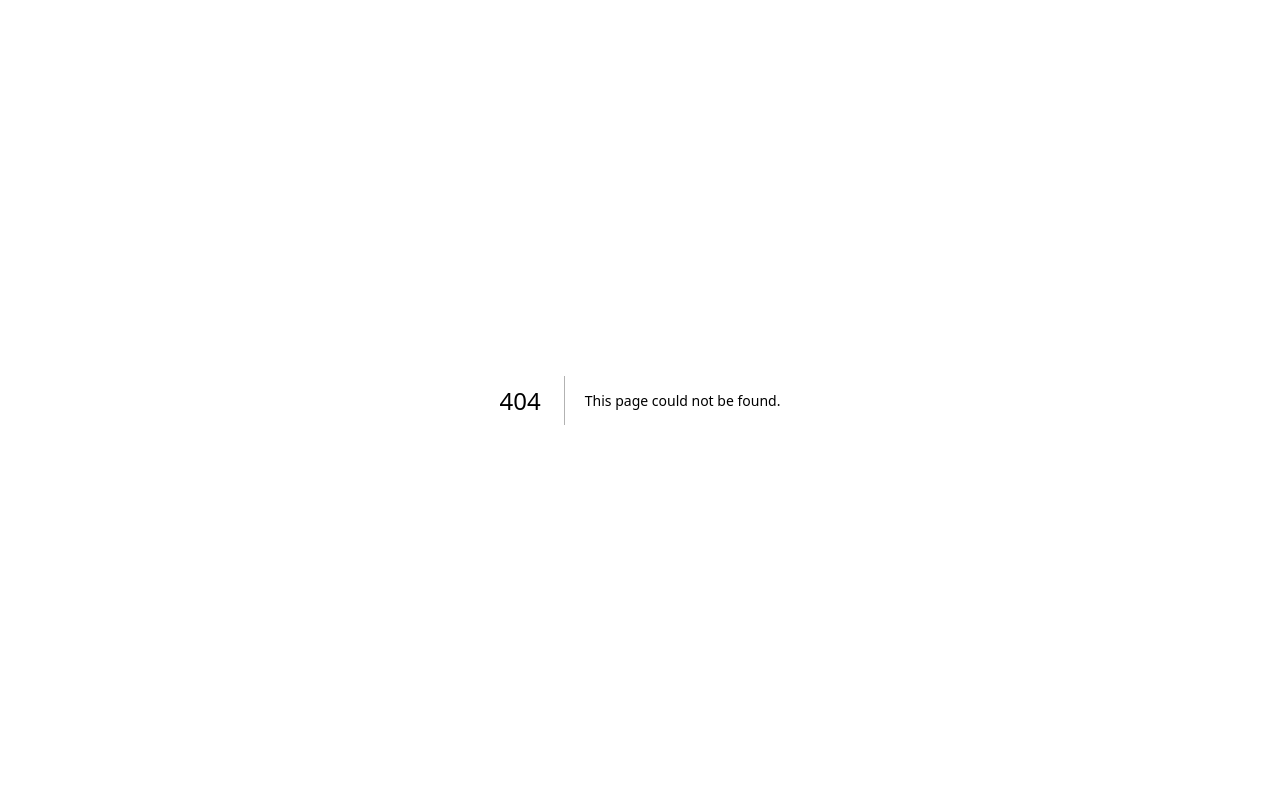
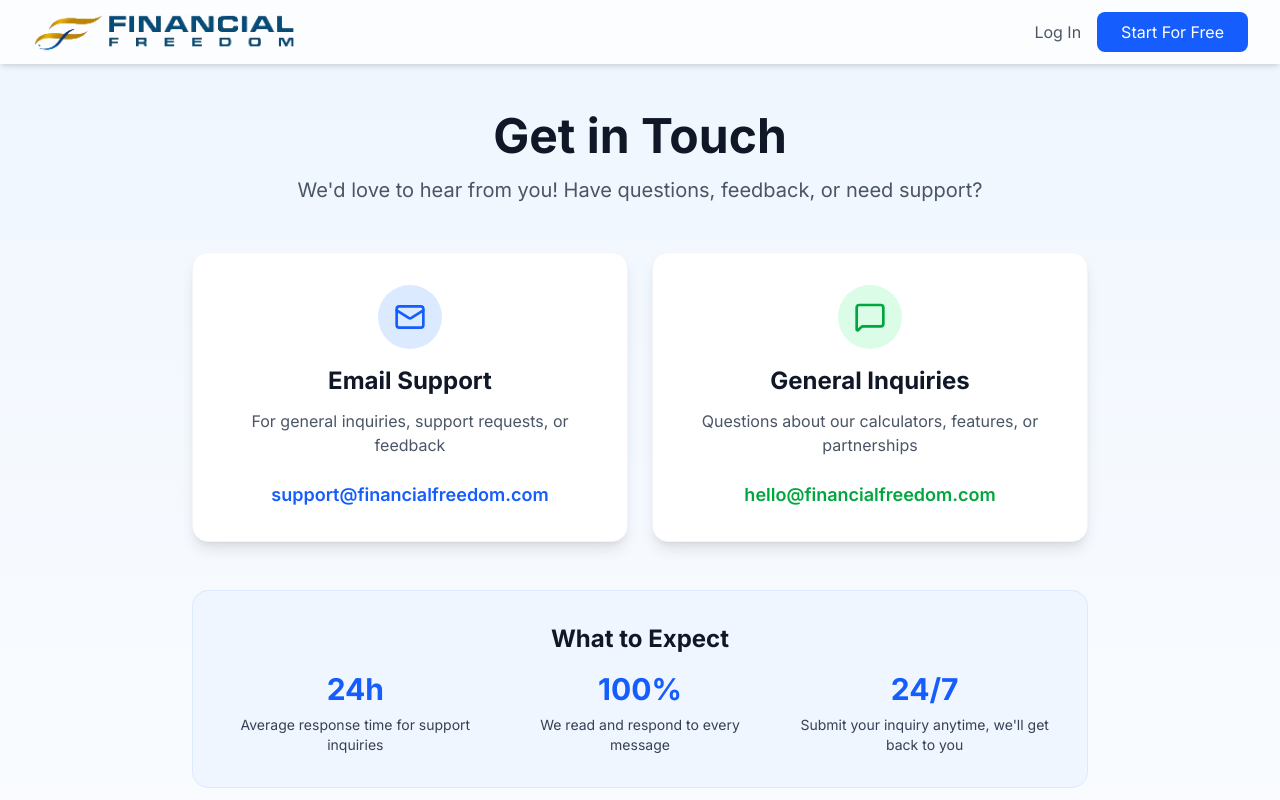
Before and after one commit to ssantomauro/financial-freedom, a Next.js app: page /contact in a window 1280 px wide. Before the commit this address had no page. Shown: the top 800 px of the page. Built offline with nearby package versions, Linux system fonts and the light colour scheme; no server answers.

Commit message:
Contact page

```diff
--- /dev/null
+++ b/src/app/(public)/contact/page.tsx
@@ -0,0 +1,121 @@
+import Link from 'next/link'
+import { Mail, MessageSquare } from 'lucide-react'
+import { HomeNavigation } from '@/components/layout/HomeNavigation'
+import { PrivateFooter } from '@/components/layout/PrivateFooter'
+
+export const metadata = {
+  title: 'Contact Us - Financial Freedom',
+  description: 'Get in touch with us for support, questions, or feedback',
+}
+
+export default function ContactPage() {
+  return (
+    <div className="min-h-screen bg-gradient-to-b from-blue-50 to-white">
+      {/* Navigation */}
+      <HomeNavigation />
+
+      {/* Main Content */}
+      <div className="py-12 px-4">
+        <div className="max-w-4xl mx-auto">
+          {/* Header */}
+          <div className="text-center mb-12">
+            <h1 className="text-4xl md:text-5xl font-bold text-gray-900 mb-4">
+              Get in Touch
+            </h1>
+            <p className="text-xl text-gray-600">
+              We'd love to hear from you! Have questions, feedback, or need support?
+            </p>
+          </div>
+
+          {/* Contact Cards */}
+          <div className="grid md:grid-cols-2 gap-6 mb-12">
+            {/* Email Support */}
+            <div className="bg-white rounded-2xl shadow-lg p-8 border border-gray-100">
+              <div className="w-16 h-16 bg-blue-100 rounded-full flex items-center justify-center mx-auto mb-4">
+                <Mail className="w-8 h-8 text-blue-600" />
+              </div>
+              <h2 className="text-2xl font-bold text-gray-900 text-center mb-3">
+                Email Support
+              </h2>
+              <p className="text-gray-600 text-center mb-6">
+                For general inquiries, support requests, or feedback
+              </p>
+              <div className="text-center">
+                <a
+                  href="mailto:support@financialfreedom.com"
+                  className="text-blue-600 hover:text-blue-700 font-semibold text-lg"
+                >
+                  support@financialfreedom.com
+                </a>
+              </div>
+            </div>
+
+            {/* General Inquiries */}
+            <div className="bg-white rounded-2xl shadow-lg p-8 border border-gray-100">
+              <div className="w-16 h-16 bg-green-100 rounded-full flex items-center justify-center mx-auto mb-4">
+                <MessageSquare className="w-8 h-8 text-green-600" />
+              </div>
+              <h2 className="text-2xl font-bold text-gray-900 text-center mb-3">
+                General Inquiries
+              </h2>
+              <p className="text-gray-600 text-center mb-6">
+                Questions about our calculators, features, or partnerships
+              </p>
+              <div className="text-center">
+                <a
+                  href="mailto:hello@financialfreedom.com"
+                  className="text-green-600 hover:text-green-700 font-semibold text-lg"
+                >
+                  hello@financialfreedom.com
+                </a>
+              </div>
+            </div>
+          </div>
+
+          {/* Additional Info */}
+          <div className="bg-blue-50 rounded-2xl p-8 border border-blue-100">
+            <h3 className="text-2xl font-bold text-gray-900 mb-4 text-center">
+              What to Expect
+            </h3>
+            <div className="grid md:grid-cols-3 gap-6 text-center">
+              <div>
+                <div className="text-3xl font-bold text-blue-600 mb-2">24h</div>
+                <p className="text-gray-700 text-sm">
+                  Average response time for support inquiries
+                </p>
+              </div>
+              <div>
+                <div className="text-3xl font-bold text-blue-600 mb-2">100%</div>
+                <p className="text-gray-700 text-sm">
+                  We read and respond to every message
+                </p>
+              </div>
+              <div>
+                <div className="text-3xl font-bold text-blue-600 mb-2">24/7</div>
+                <p className="text-gray-700 text-sm">
+                  Submit your inquiry anytime, we'll get back to you
+                </p>
+              </div>
+            </div>
+          </div>
+
+          {/* CTA */}
+          <div className="mt-12 text-center">
+            <p className="text-gray-600 mb-4">
+              Ready to start calculating?
+            </p>
+            <Link
+              href="/signup"
+              className="inline-flex items-center gap-2 bg-blue-600 text-white px-8 py-3 rounded-lg font-semibold hover:bg-blue-700 transition"
+            >
+              Get Started Free
+            </Link>
+          </div>
+        </div>
+      </div>
+
+      {/* Footer */}
+      <PrivateFooter />
+    </div>
+  )
+}
```
